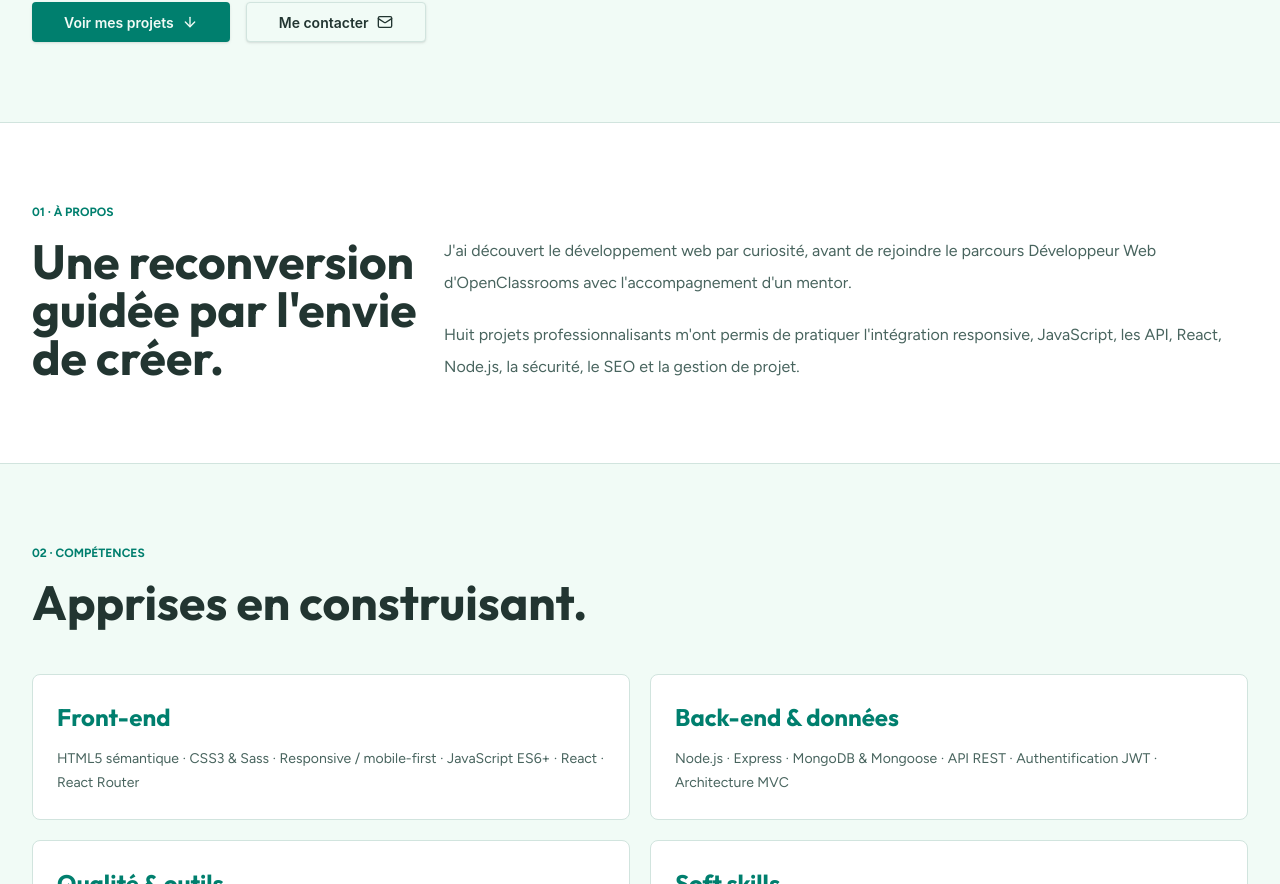
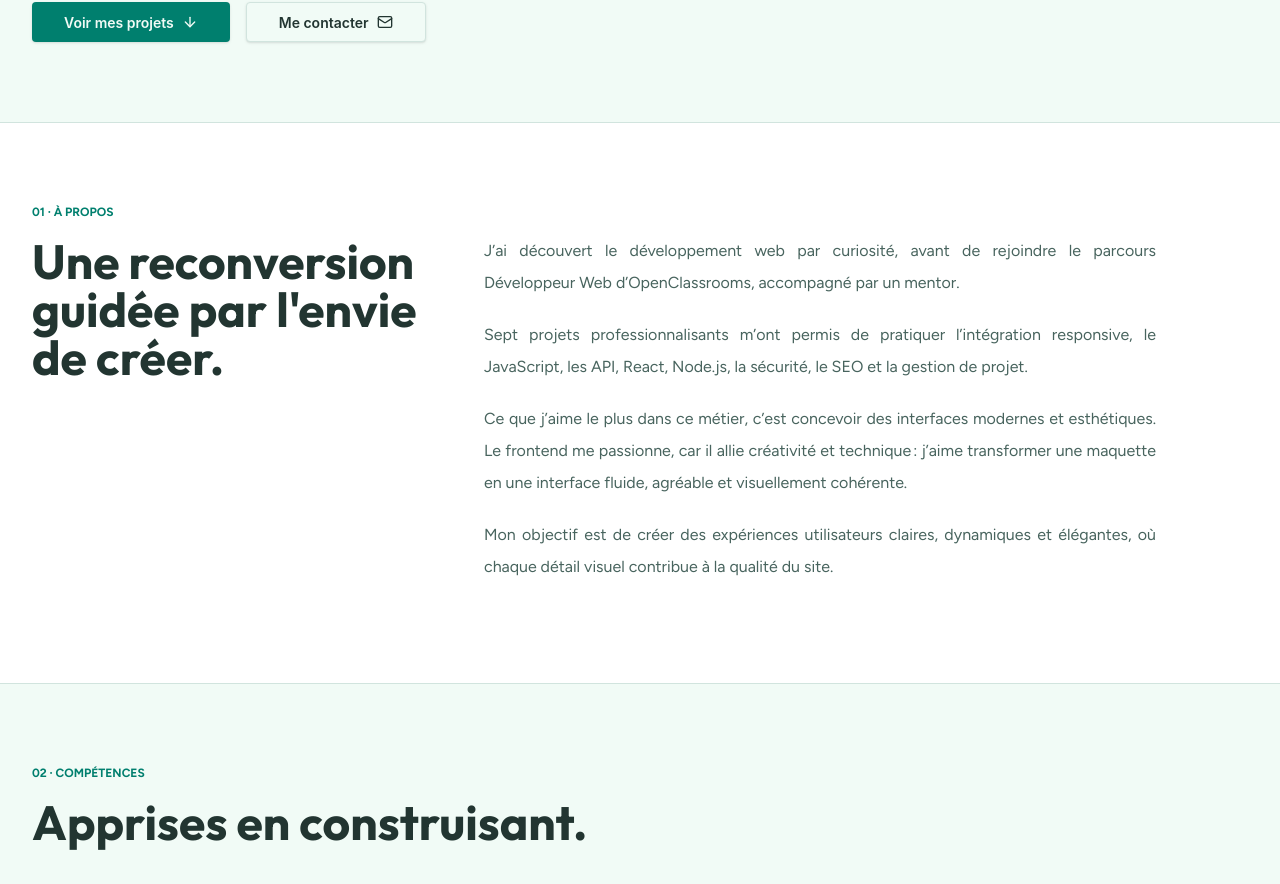
Before and after one commit to Nessrine-Ferrah/Projet_8_Creez_et_publiez_votre_portfolio_de_developpeur_Ferrah_Nessrine_2026, a React (Vite) app: page / in a window 1280 px wide. Shown: the part 560-1444 px from the top of the page. Built offline with nearby package versions, Linux system fonts and the light colour scheme.

Commit message:
feat(about): texte réécrit + mise en page justifiée en Tailwind.

```diff
--- a/src/components/About.jsx
+++ b/src/components/About.jsx
@@ -1,13 +1,15 @@
 function About () {
     return (
-        <div id="about" className="flex flex-col lg:flex-row  bg-surface px-section-x py-section-y border-b border-section-border">
+        <div id="about" className="flex flex-col lg:flex-row lg:gap-10 bg-surface px-section-x py-section-y border-b border-section-border ">
             <div className="lg:max-w-[412px]">
                 <p className="text-strong font-body text-body-xs font-bold">01 · À PROPOS</p>
                 <h2 className="text-4xl sm:text-h2 text-heading font-bold font-heading mt-4 leading-none">Une reconversion guidée par l'envie de créer.</h2>
             </div>
-            <div className="text-text font-body text-body-base pt-8 leading-8">
-                <p className="mb-5">J'ai découvert le développement web par curiosité, avant de rejoindre le parcours Développeur Web d'OpenClassrooms avec l'accompagnement d'un mentor.</p>
-                <p>Huit projets professionnalisants m'ont permis de pratiquer l'intégration responsive, JavaScript, les API, React, Node.js, la sécurité, le SEO et la gestion de projet.</p>
+            <div className="text-text font-body text-body-base pt-8 leading-8 text-justify lg:max-w-2xl">
+                <p className="mb-5">J’ai découvert le développement web par curiosité, avant de rejoindre le parcours Développeur Web d’OpenClassrooms, accompagné par un mentor.</p>
+                <p className="mb-5">Sept projets professionnalisants m’ont permis de pratiquer l’intégration responsive, le JavaScript, les API, React, Node.js, la sécurité, le SEO et la gestion de projet.</p>
+                <p className="mb-5">Ce que j’aime le plus dans ce métier, c’est concevoir des interfaces modernes et esthétiques. Le frontend me passionne, car il allie créativité et technique : j’aime transformer une maquette en une interface fluide, agréable et visuellement cohérente.</p>
+                <p className="mb-5">Mon objectif est de créer des expériences utilisateurs claires, dynamiques et élégantes, où chaque détail visuel contribue à la qualité du site.</p>
             </div>
         </div>
     )
```
